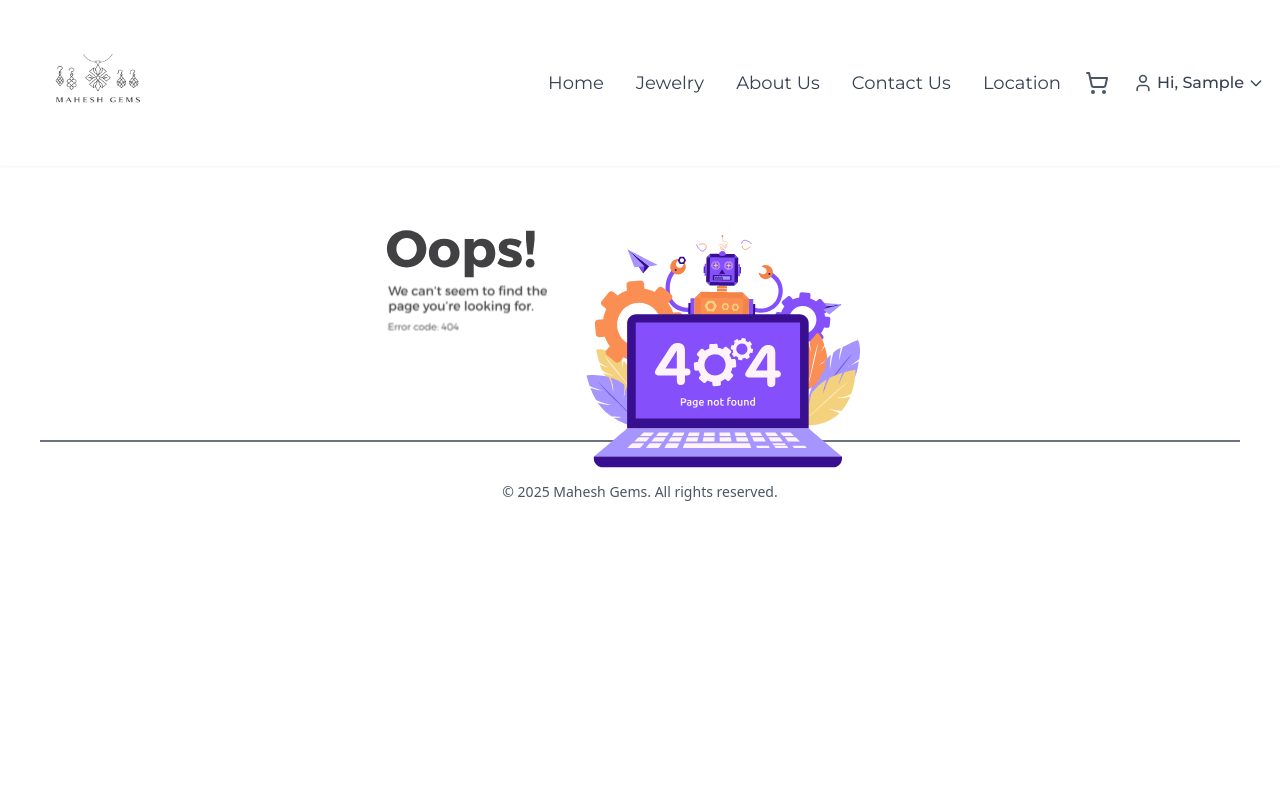
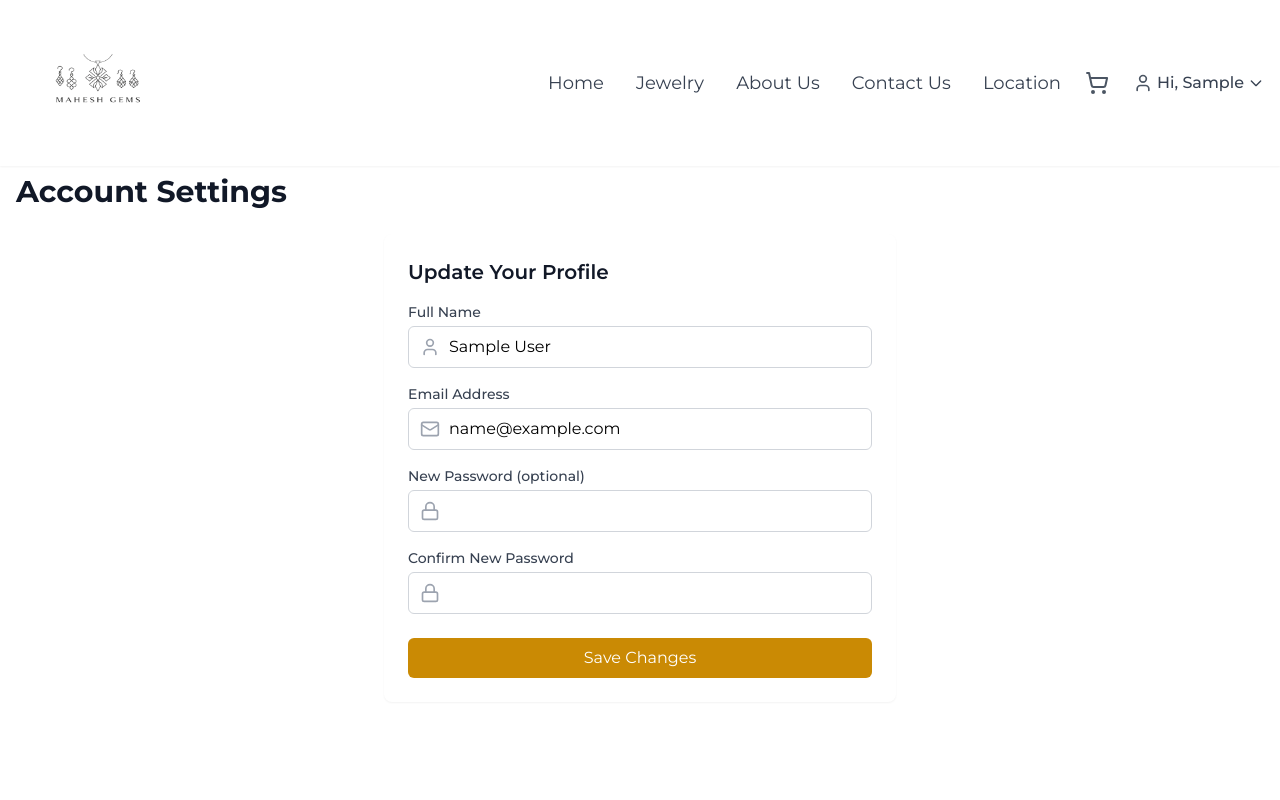
Before and after one commit to atulya1028/Mahesh-Gems, a React (Vite) app: page /account/settings in a window 1280 px wide. Shown: the top 800 px of the page. Built offline with nearby package versions, Linux system fonts and the light colour scheme; no server answers; sample sign-in values are in the browser's storage; what tailwindcss-animated would draw is missing.

Commit message:
Account Setting

```diff
--- /dev/null
+++ b/src/AccountSettings.jsx
@@ -0,0 +1,248 @@
+import React, { useState, useEffect } from "react";
+import { useNavigate } from "react-router-dom";
+import { User, Mail, Lock } from "lucide-react";
+
+const AccountSettings = () => {
+  const navigate = useNavigate();
+  const [user, setUser] = useState(null);
+  const [isLoggedIn, setIsLoggedIn] = useState(false);
+  const [formData, setFormData] = useState({
+    name: "",
+    email: "",
+    password: "",
+    confirmPassword: "",
+  });
+  const [error, setError] = useState("");
+  const [success, setSuccess] = useState("");
+  const [isLoading, setIsLoading] = useState(false);
+
+  // Check login status and fetch user data
+  useEffect(() => {
+    const loggedIn = localStorage.getItem("isLoggedIn") === "true";
+    const userData = JSON.parse(localStorage.getItem("user"));
+    if (loggedIn && userData) {
+      setIsLoggedIn(true);
+      setUser(userData);
+      setFormData({
+        name: userData.name || "",
+        email: userData.email || "",
+        password: "",
+        confirmPassword: "",
+      });
+    } else {
+      navigate("/login");
+    }
+  }, [navigate]);
+
+  const handleInputChange = (e) => {
+    const { name, value } = e.target;
+    setFormData((prev) => ({ ...prev, [name]: value }));
+    setError("");
+    setSuccess("");
+  };
+
+  const handleSubmit = async (e) => {
+    e.preventDefault();
+    setError("");
+    setSuccess("");
+    setIsLoading(true);
+
+    // Validate form
+    if (!formData.name || !formData.email) {
+      setError("Name and email are required.");
+      setIsLoading(false);
+      return;
+    }
+    if (formData.password && formData.password !== formData.confirmPassword) {
+      setError("Passwords do not match.");
+      setIsLoading(false);
+      return;
+    }
+
+    try {
+      const token = localStorage.getItem("token");
+      if (!token) {
+        setError("Please log in again.");
+        navigate("/login");
+        setIsLoading(false);
+        return;
+      }
+
+      const updateData = {
+        name: formData.name,
+        email: formData.email,
+      };
+      if (formData.password) {
+        updateData.password = formData.password;
+      }
+
+      const response = await fetch("https://mahesh-gems-api.vercel.app/api/users/profile", {
+        method: "PUT",
+        headers: {
+          "Content-Type": "application/json",
+          Authorization: `Bearer ${token}`,
+        },
+        body: JSON.stringify(updateData),
+      });
+
+      const data = await response.json();
+      if (response.ok) {
+        localStorage.setItem("user", JSON.stringify(data.user));
+        setUser(data.user);
+        setFormData({
+          name: data.user.name,
+          email: data.user.email,
+          password: "",
+          confirmPassword: "",
+        });
+        setSuccess("Profile updated successfully.");
+        window.dispatchEvent(new CustomEvent("loginSuccess"));
+      } else {
+        setError(data.message || "Failed to update profile.");
+      }
+    } catch (err) {
+      setError("An error occurred. Please try again.");
+    } finally {
+      setIsLoading(false);
+    }
+  };
+
+  if (!isLoggedIn || !user) {
+    return (
+      <div className="container px-4 mx-auto mt-6 font-montserrat">
+        <p className="text-red-500">Please log in to manage your account settings.</p>
+        <button
+          className="mt-4 text-sm text-blue-600 hover:underline"
+          onClick={() => navigate("/login")}
+          aria-label="Go to login page"
+        >
+          Go to Login
+        </button>
+      </div>
+    );
+  }
+
+  return (
+    <div className="container min-h-screen px-4 mx-auto mt-6 font-montserrat">
+      <h1 className="mb-6 text-3xl font-bold text-gray-900">Account Settings</h1>
+
+      <div className="max-w-lg p-6 mx-auto bg-white rounded-lg shadow-sm">
+        <h2 className="mb-4 text-xl font-semibold text-gray-900">Update Your Profile</h2>
+
+        {error && (
+          <div className="mb-4 text-sm text-red-500" aria-live="assertive">
+            {error}
+          </div>
+        )}
+        {success && (
+          <div className="mb-4 text-sm text-green-500" aria-live="assertive">
+            {success}
+          </div>
+        )}
+
+        <form onSubmit={handleSubmit} aria-label="Update profile form">
+          <div className="mb-4">
+            <label htmlFor="name" className="block mb-1 text-sm font-medium text-gray-700">
+              Full Name
+            </label>
+            <div className="relative">
+              <User
+                size={20}
+                className="absolute text-gray-400 transform -translate-y-1/2 left-3 top-1/2"
+                aria-hidden="true"
+              />
+              <input
+                type="text"
+                id="name"
+                name="name"
+                value={formData.name}
+                onChange={handleInputChange}
+                className="w-full py-2 pl-10 pr-4 border border-gray-300 rounded-md focus:ring-2 focus:ring-yellow-500 focus:border-transparent"
+                aria-label="Full name"
+                required
+              />
+            </div>
+          </div>
+
+          <div className="mb-4">
+            <label htmlFor="email" className="block mb-1 text-sm font-medium text-gray-700">
+              Email Address
+            </label>
+            <div className="relative">
+              <Mail
+                size={20}
+                className="absolute text-gray-400 transform -translate-y-1/2 left-3 top-1/2"
+                aria-hidden="true"
+              />
+              <input
+                type="email"
+                id="email"
+                name="email"
+                value={formData.email}
+                onChange={handleInputChange}
+                className="w-full py-2 pl-10 pr-4 border border-gray-300 rounded-md focus:ring-2 focus:ring-yellow-500 focus:border-transparent"
+                aria-label="Email address"
+                required
+              />
+            </div>
+          </div>
+
+          <div className="mb-4">
+            <label htmlFor="password" className="block mb-1 text-sm font-medium text-gray-700">
+              New Password (optional)
+            </label>
+            <div className="relative">
+              <Lock
+                size={20}
+                className="absolute text-gray-400 transform -translate-y-1/2 left-3 top-1/2"
+                aria-hidden="true"
+              />
+              <input
+                type="password"
+                id="password"
+                name="password"
+                value={formData.password}
+                onChange={handleInputChange}
+                className="w-full py-2 pl-10 pr-4 border border-gray-300 rounded-md focus:ring-2 focus:ring-yellow-500 focus:border-transparent"
+                aria-label="New password"
+              />
+            </div>
+          </div>
+
+          <div className="mb-6">
+            <label htmlFor="confirmPassword" className="block mb-1 text-sm font-medium text-gray-700">
+              Confirm New Password
+            </label>
+            <div className="relative">
+              <Lock
+                size={20}
+                className="absolute text-gray-400 transform -translate-y-1/2 left-3 top-1/2"
+                aria-hidden="true"
+              />
+              <input
+                type="password"
+                id="confirmPassword"
+                name="confirmPassword"
+                value={formData.confirmPassword}
+                onChange={handleInputChange}
+                className="w-full py-2 pl-10 pr-4 border border-gray-300 rounded-md focus:ring-2 focus:ring-yellow-500 focus:border-transparent"
+                aria-label="Confirm new password"
+              />
+            </div>
+          </div>
+
+          <button
+            type="submit"
+            className="w-full p-2 text-white bg-yellow-600 rounded-md hover:bg-yellow-700 focus:outline-none focus:ring-2 focus:ring-yellow-500 focus:ring-offset-2 disabled:opacity-50"
+            disabled={isLoading}
+            aria-label="Save profile changes"
+          >
+            {isLoading ? "Saving..." : "Save Changes"}
+          </button>
+        </form>
+      </div>
+    </div>
+  );
+};
+
+export default AccountSettings;
--- a/src/App.jsx
+++ b/src/App.jsx
@@ -15,6 +15,7 @@ import ResetPassword from "./ResetPassword";
 import Wishlist from "./Wishlist";
 import Cart from "./Cart";
 import MyAccount from "./MyAccount";
+import AccountSettings from "./AccountSettings";
 import "@fontsource/montserrat";
 
 const App = () => {
@@ -34,6 +35,7 @@ const App = () => {
           <Route path="wishlist" element={<Wishlist />} />
           <Route path="cart" element={<Cart />} />
           <Route path="account" element={<MyAccount />} />
+          <Route path="account/settings" element={<AccountSettings />} />
           <Route path="*" element={<NoPage />} />
         </Route>
         <Route path="/reset-password/:token" element={<ResetPassword />} />
```
